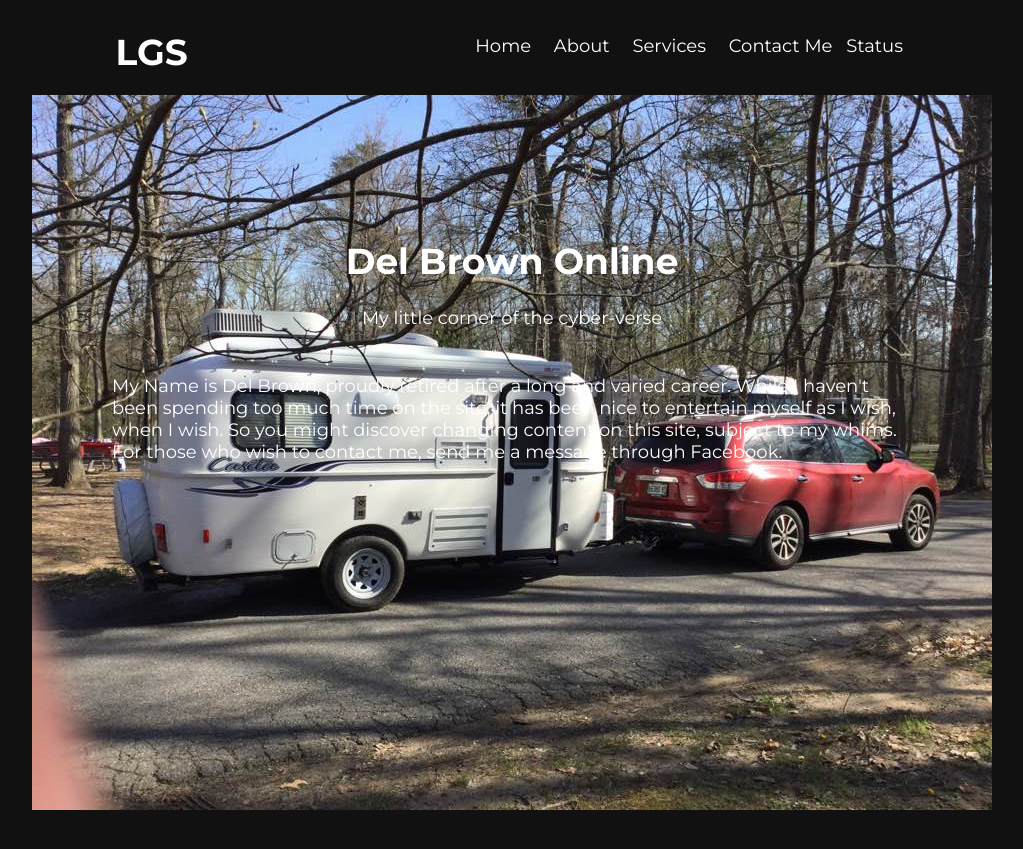
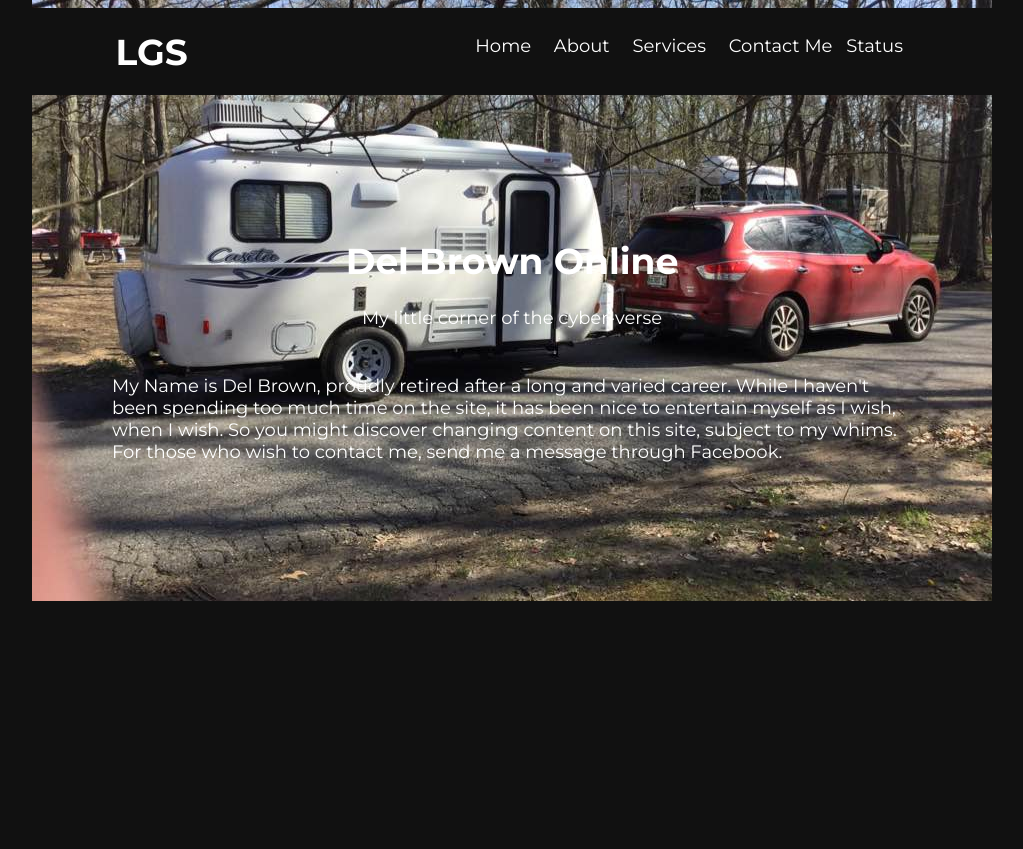
Before and after one commit to delonline/delonline.github.io, a Jekyll site: the page built from index.html, in a window 1280 px wide. Shown: the top 849 px of the page, without its empty margins (128-1151 px from the left). Built offline with Jekyll 4.4.1, drawn with Linux system fonts in a browser that asks for light colours.

Commit message:
Update css.css

```diff
--- a/stylesheets/css.css
+++ b/stylesheets/css.css
@@ -9,7 +9,7 @@
   color:#fff;
   background-image: url(../../images/CasitaTravel.jpg);
   background-repeat: no-repeat;
-  background-attachment: fixed;
+  #background-attachment: fixed;
   background-position: center;
 }
 
```
